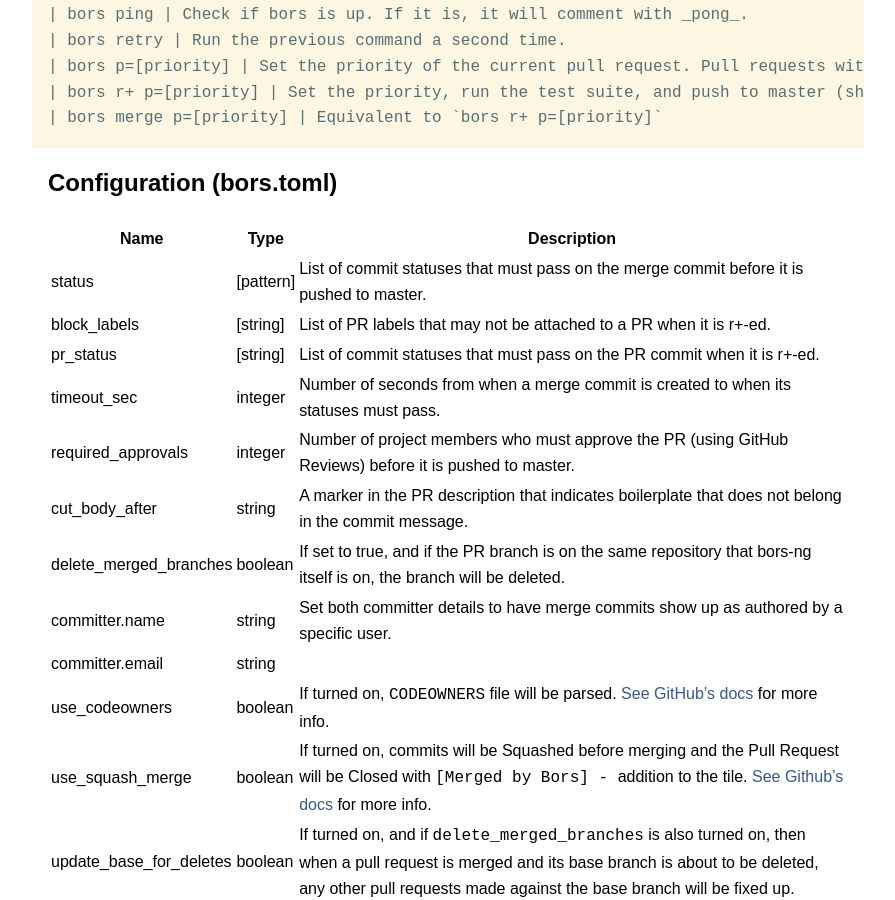
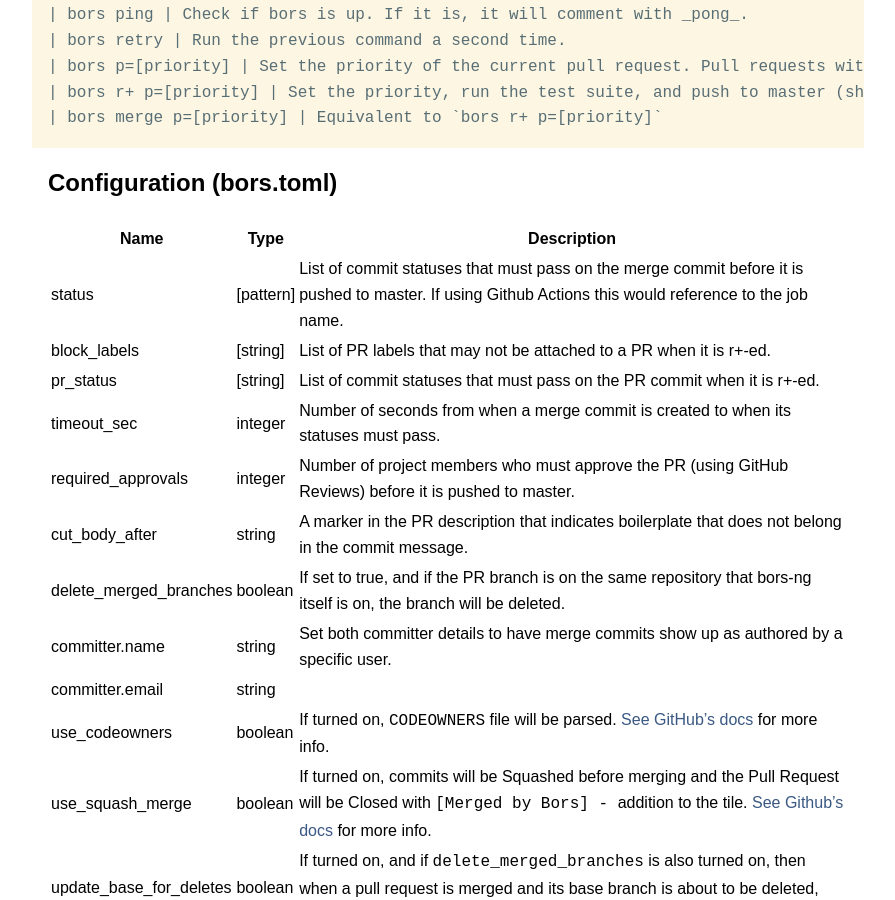
Before and after one commit to bors-ng/bors-ng.github.io, a Jekyll site: the page built from _documentation/reference.md, in a window 1280 px wide and 900 px high, scrolled down 2362 px. Shown: the whole window, without its empty margins (192-1087 px from the left). Built offline with Jekyll 4.4.1, drawn with Linux system fonts in a browser that asks for light colours.

Commit message:
Specify what status is exactly referencing in github actions
Commit status can be misunderstood as the name of the workflow file, hence cutting it out that this is referencing the job name.

```diff
--- a/_documentation/reference.md
+++ b/_documentation/reference.md
@@ -91,7 +91,7 @@
 
 | Name                   | Type        | Description |
 |------------------------|-------------|-------------|
-| status                 | \[pattern\] | List of commit statuses that must pass on the merge commit before it is pushed to master.
+| status                 | \[pattern\] | List of commit statuses that must pass on the merge commit before it is pushed to master. If using Github Actions this would reference to the job name.
 | block_labels           | \[string\]  | List of PR labels that may not be attached to a PR when it is r+-ed.
 | pr_status              | \[string\]  | List of commit statuses that must pass on the PR commit when it is r+-ed.
 | timeout_sec            | integer     | Number of seconds from when a merge commit is created to when its statuses must pass.
```
